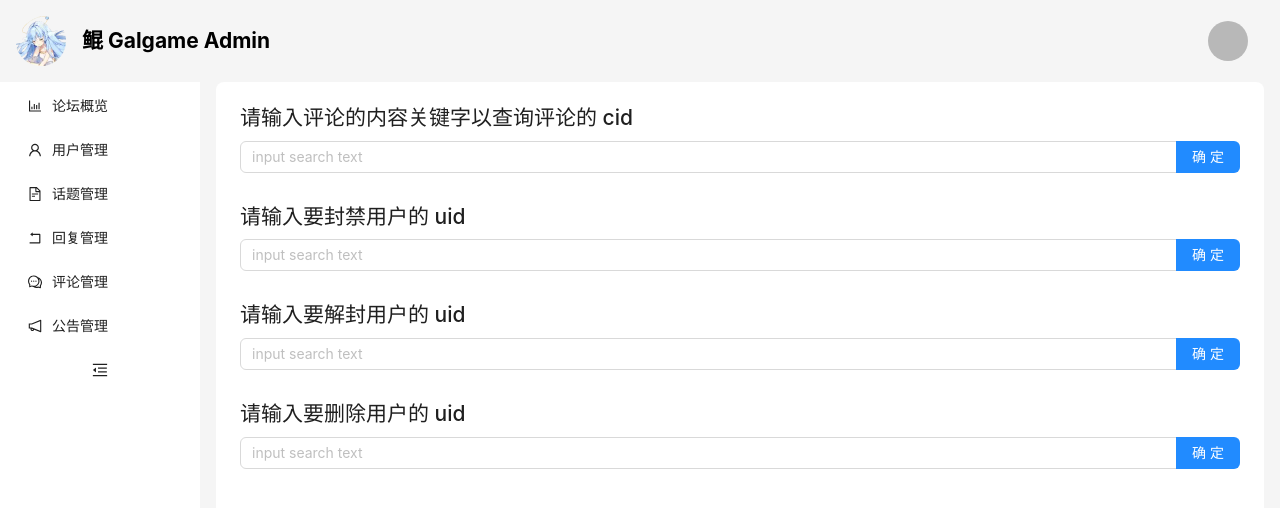
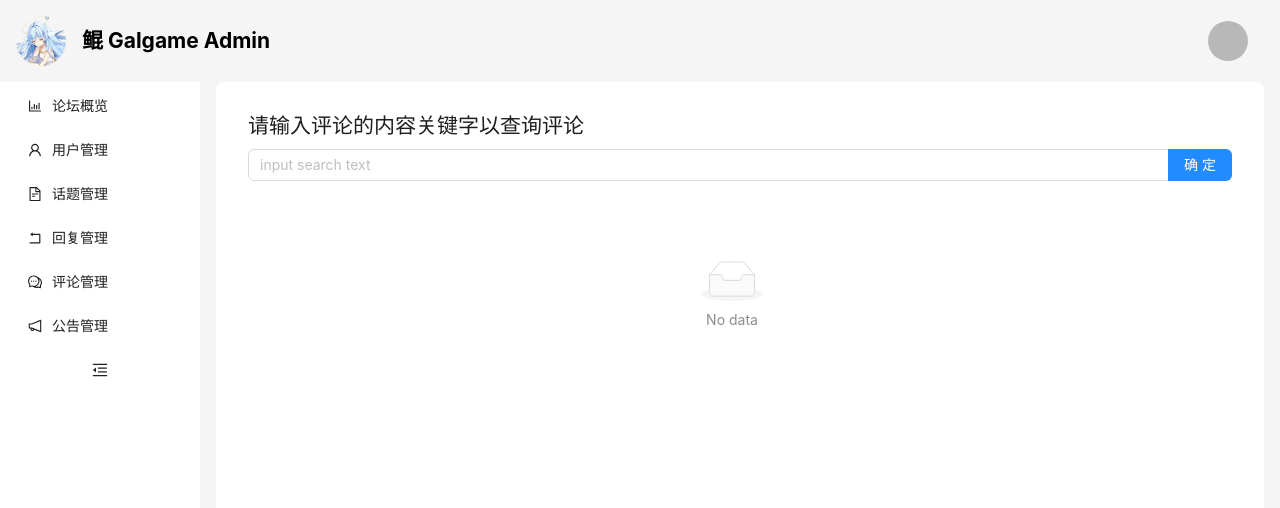
Before and after one commit to KUN1007/kun-galgame-admin-react-swc, a React (Vite) app: page /comment in a window 1280 px wide. Shown: the top 508 px of the page. Built offline with nearby package versions, Linux system fonts and the light colour scheme.

Commit message:
feat: update, delete comment

```diff
--- a/src/api/comment/comment.ts
+++ b/src/api/comment/comment.ts
@@ -1,4 +1,4 @@
-import { fetchGet } from '@/utils/request'
+import { fetchDelete, fetchGet, fetchPut } from '@/utils/request'
 
 export interface Comment {
   cid: number
@@ -20,6 +20,7 @@ export interface Comment {
 }
 
 type SearchCommentResponseData = KUNGalgameResponseData<Comment[]>
+type UpdateCommentResponseData = KUNGalgameResponseData<null>
 
 export const getCommentCidByContentApi = async (
   content: string
@@ -28,3 +29,23 @@ export const getCommentCidByContentApi = async (
   const response = await fetchGet<SearchCommentResponseData>(url)
   return response
 }
+
+export const updateCommentByCidApi = async (
+  cid: number,
+  content: string
+): Promise<UpdateCommentResponseData> => {
+  const url = `/comment`
+  const response = await fetchPut<UpdateCommentResponseData>(url, {
+    cid,
+    content,
+  })
+  return response
+}
+
+export const deleteCommentByCidApi = async (
+  cid: number
+): Promise<UpdateCommentResponseData> => {
+  const url = `/comment?cid=${cid}`
+  const response = await fetchDelete<UpdateCommentResponseData>(url)
+  return response
+}
--- a/src/layout/index.tsx
+++ b/src/layout/index.tsx
@@ -12,7 +12,7 @@ const KunLayout: FC = () => {
   useTitle()
 
   const {
-    token: { colorBgContainer, borderRadiusLG },
+    token: { colorBgContainer },
   } = theme.useToken()
 
   const [collapsed, setCollapsed] = useState(false)
@@ -22,7 +22,7 @@ const KunLayout: FC = () => {
   }
 
   return (
-    <Layout style={{ height: '100dvh' }}>
+    <Layout className="h-dvh">
       <KunHeader />
 
       <Layout>
@@ -33,26 +33,12 @@ const KunLayout: FC = () => {
         >
           <LayoutMenu />
 
-          <Button
-            block
-            size="large"
-            type="text"
-            onClick={toggleCollapsed}
-            style={{ marginBottom: 16 }}
-          >
+          <Button block size="large" type="text" onClick={toggleCollapsed}>
             {collapsed ? <MenuUnfoldOutlined /> : <MenuFoldOutlined />}
           </Button>
         </Sider>
-        <Layout style={{ padding: '0 1rem 1rem' }}>
-          <Content
-            style={{
-              padding: 24,
-              margin: 0,
-              minHeight: 280,
-              background: colorBgContainer,
-              borderRadius: borderRadiusLG,
-            }}
-          >
+        <Layout className="px-4">
+          <Content className="max-h-full p-8 m-0 bg-white rounded-lg">
             <Outlet />
           </Content>
         </Layout>
--- a/src/pages/comment/SingleComment.tsx
+++ b/src/pages/comment/SingleComment.tsx
@@ -1,22 +1,94 @@
-import { List, Avatar } from 'antd'
+import { FC, useState } from 'react'
+import { List, Avatar, Button, Modal, Input, message } from 'antd'
+import {
+  updateCommentByCidApi,
+  deleteCommentByCidApi,
+} from '@/api/comment/comment'
 import type { Comment } from '@/api/comment/comment'
 
-function SingleComment({
+const { TextArea } = Input
+
+interface SingleCommentProps {
+  commentList: Comment[] | undefined
+  reload: () => Promise<void>
+}
+
+export const SingleComment: FC<SingleCommentProps> = ({
   commentList,
-}: {
-  commentList: Comment[] | undefined
-}) {
-  if (!commentList) {
-    return null
+  reload,
+}) => {
+  const [messageApi, contextHolder] = message.useMessage()
+
+  const [open, setOpen] = useState(false)
+  const [openDelete, setOpenDelete] = useState(false)
+  const [commentCid, setCommentCid] = useState(0)
+  const [modalText, setModalText] = useState('')
+
+  const handleUpdateComment = (cid: number, content: string) => {
+    setCommentCid(cid)
+    setModalText(content)
+    setOpen(true)
+  }
+
+  const onChange = (
+    e: React.ChangeEvent<HTMLInputElement | HTMLTextAreaElement>
+  ) => {
+    setModalText(e.target.value)
+  }
+
+  const handleEditConfirm = async () => {
+    const res = await updateCommentByCidApi(commentCid, modalText)
+    if (res.code === 200) {
+      messageApi.open({
+        type: 'success',
+        content: '评论编辑成功',
+      })
+
+      setOpen(false)
+      reload()
+    }
+  }
+
+  const handleDeleteComment = (cid: number, content: string) => {
+    setCommentCid(cid)
+    setModalText(content)
+    setOpenDelete(true)
+  }
+
+  const handleDeleteConfirm = async () => {
+    await deleteCommentByCidApi(commentCid)
+    setOpenDelete(false)
+    reload()
   }
 
   return (
+    <>
+      {contextHolder}
       <List
         itemLayout="horizontal"
         dataSource={commentList}
-      className="pr-4 overflow-y-scroll max-h-60"
+        className="pr-4 overflow-y-scroll max-h-96"
         renderItem={(comment) => (
-        <List.Item>
+          <List.Item
+            actions={[
+              <Button
+                key="edit"
+                onClick={() =>
+                  handleUpdateComment(comment.cid, comment.content)
+                }
+              >
+                编辑
+              </Button>,
+              <Button
+                key="delete"
+                onClick={() =>
+                  handleDeleteComment(comment.cid, comment.content)
+                }
+              >
+                删除
+              </Button>,
+            ]}
+          >
             <List.Item.Meta
               avatar={
                 comment.c_user.avatar ? (
@@ -32,16 +104,41 @@ function SingleComment({
                   href={`https://www.kungal.com/topic/${comment.tid}`}
                   target="_blank"
                 >
-                {`${comment.c_user.name} => ${comment.to_user.name}`}
+                  {`${comment.c_user.name}-${comment.c_user.uid} => ${comment.to_user.name}-${comment.to_user.uid}`}
                 </a>
               }
               description={comment.content}
             />
-          <span>cid: {comment.cid}</span>
           </List.Item>
         )}
       />
+
+      <Modal
+        title="重新编辑评论"
+        open={open}
+        onOk={handleEditConfirm}
+        onCancel={() => setOpen(false)}
+      >
+        <TextArea
+          showCount
+          value={modalText}
+          maxLength={107}
+          onChange={onChange}
+          className="h-32 mb-4"
+        />
+      </Modal>
+
+      <Modal
+        title="删除评论"
+        open={openDelete}
+        onOk={handleDeleteConfirm}
+        onCancel={() => setOpenDelete(false)}
+      >
+        <div className="p-4 my-4 border-4 border-blue-100 rounded-lg">
+          <p>{modalText}</p>
+        </div>
+        <p>您确定删除评论吗, 该操作不可撤销</p>
+      </Modal>
+    </>
   )
 }
-
-export default SingleComment
--- a/src/pages/comment/index.tsx
+++ b/src/pages/comment/index.tsx
@@ -1,7 +1,7 @@
 import { FC, useState } from 'react'
 import { Input } from 'antd'
 import { getCommentCidByContentApi } from '@/api/comment/comment'
-import SingleComment from './SingleComment'
+import { SingleComment } from './SingleComment'
 import type { Comment } from '@/api/comment/comment'
 import type { ChangeEvent } from 'react'
 
@@ -9,18 +9,10 @@ const { Search } = Input
 
 const CommentPage: FC = () => {
   const [content, setContent] = useState('')
-  const [banUid, setBanUid] = useState('')
-  const [unbanUid, setUnbanUid] = useState('')
   const [comment, setComment] = useState<Comment[]>()
 
   const handleContentChange = (e: ChangeEvent<HTMLInputElement>) =>
     setContent(e.target.value)
-
-  const handleBanUidChange = (e: ChangeEvent<HTMLInputElement>) =>
-    setBanUid(e.target.value)
-
-  const handleUnbanUidChange = (e: ChangeEvent<HTMLInputElement>) =>
-    setUnbanUid(e.target.value)
 
   const onSearchComment = async (value: string) => {
     const response = await getCommentCidByContentApi(value)
@@ -28,21 +20,9 @@ const CommentPage: FC = () => {
     setComment(response.data)
   }
 
-  const onBanUser = async (value: string) => {
-    const response = await banUserByUid(parseInt(value))
-
-    console.log(response)
-  }
-
-  const onUnbanUser = async (value: string) => {
-    const response = await unbanUserByUid(parseInt(value))
-
-    console.log(response)
-  }
-
   return (
     <div>
-      <h2>请输入评论的内容关键字以查询评论的 cid</h2>
+      <h2>请输入评论的内容关键字以查询评论</h2>
       <Search
         placeholder="input search text"
         value={content}
@@ -52,35 +32,9 @@ const CommentPage: FC = () => {
         className="mb-8"
       />
 
-      <SingleComment commentList={comment} />
-
-      <h2>请输入要封禁用户的 uid</h2>
-      <Search
-        placeholder="input search text"
-        value={banUid}
-        onChange={handleBanUidChange}
-        onSearch={onBanUser}
-        enterButton="确定"
-        className="mb-8"
-      />
-
-      <h2>请输入要解封用户的 uid</h2>
-      <Search
-        placeholder="input search text"
-        value={unbanUid}
-        onChange={handleUnbanUidChange}
-        onSearch={onUnbanUser}
-        enterButton="确定"
-        className="mb-8"
-      />
-
-      <h2>请输入要删除用户的 uid</h2>
-      <Search
-        placeholder="input search text"
-        value={unbanUid}
-        onChange={handleUnbanUidChange}
-        onSearch={onUnbanUser}
-        enterButton="确定"
+      <SingleComment
+        commentList={comment}
+        reload={() => onSearchComment(content)}
       />
     </div>
   )
```
Lines whose indentation alone changed are shown as unchanged.
